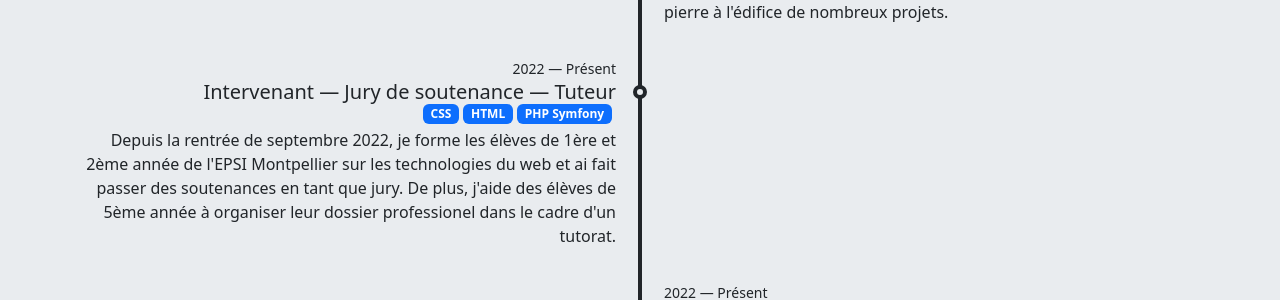
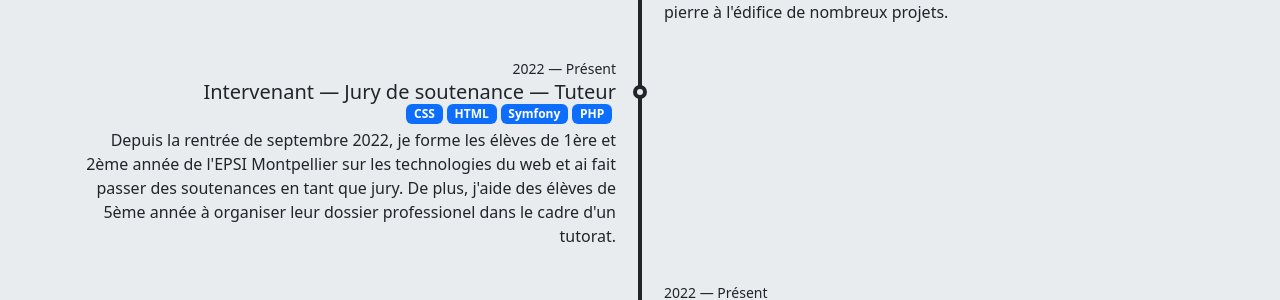
Before and after one commit to d9beuD/d9beud.com, a Jekyll site: the page built from docs/index.html, in a window 1280 px wide. Shown: the part 742-1042 px from the top of the page. Built offline with Jekyll 4.4.1, drawn with Linux system fonts in a browser that asks for light colours; nearby versions of some CDN libraries.

```diff
--- a/docs/_data/careers.yml
+++ b/docs/_data/careers.yml
@@ -17,7 +17,8 @@
     des soutenances en tant que jury. De plus, j'aide des élèves de 5ème année à
     organiser leur dossier professionel dans le cadre d'un tutorat.
   tags:
-    - PHP Symfony
+    - PHP
+    - Symfony
     - HTML
     - CSS
 
```
